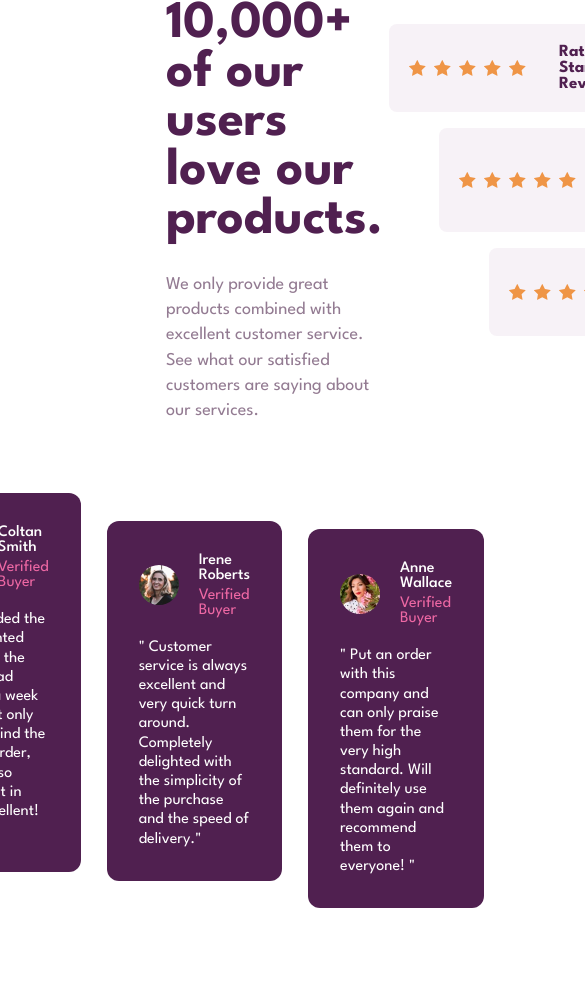
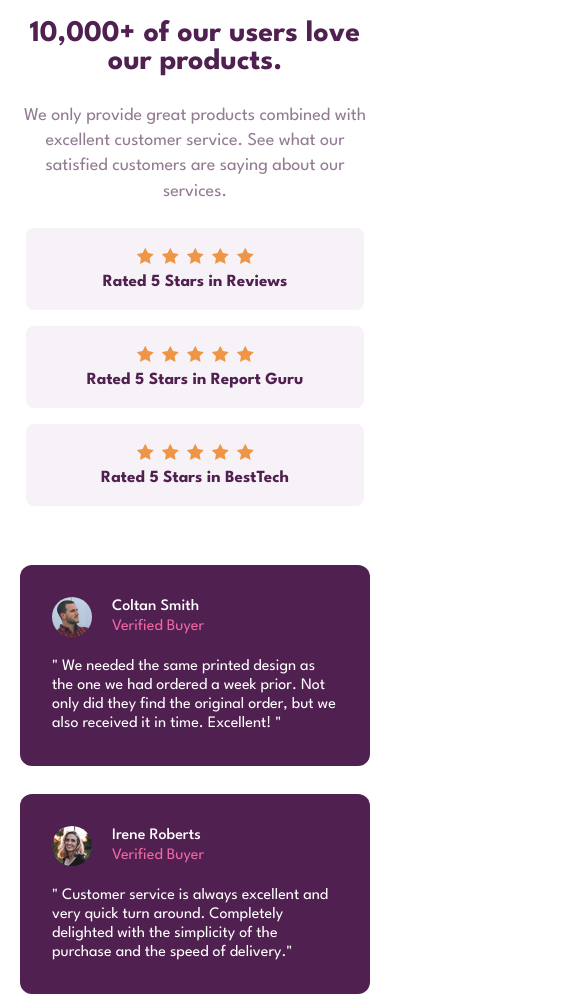
Before and after one commit to yagnik0/Social-Proof-Section, a plain HTML site: page index.html in a window 390 px wide. Shown: the top 997 px of the page, 585 px wide, since content can reach past the window. Before the commit the page ends 908 px from the top, so only its background shows below. Drawn offline with Linux system fonts and the light colour scheme.

Commit message:
third commit

```diff
--- a/style.css
+++ b/style.css
@@ -21,7 +21,7 @@ body {
 }
 
 .container {
-    padding: 0 16.6rem;
+    padding: 0 16.6rem 8rem;
 }
 
 .flex-info, .flex-content{
@@ -125,6 +125,7 @@ body {
 
 .boxes-para {
     line-height: 1.2;
+    font-size: 1.6rem;
 }
 
 .boxes:nth-child(2) {
@@ -134,3 +135,39 @@ body {
 .boxes:nth-child(3) {
     transform: translateY(36px);
 }
+
+
+@media (max-width:35rem) {
+
+    .container {
+        padding: 2rem;
+    }
+
+    .flex-info, .flex-content{
+        display: flex;
+        justify-content: center;
+        flex-direction: column;
+        text-align: center;
+    }
+
+    .box-flex {
+        display: flex;
+        flex-direction: column;
+        gap: 1rem;
+    }
+
+    .box-flex:nth-child(2), .box-flex:nth-child(3) {
+        transform: translateX(0px);
+    }
+
+    .head-style {
+        font-size: 3rem;
+    }
+
+    .grid-3-col{
+        grid-template-columns: 1fr;
+        margin-top: 3.5rem;
+        gap: 1rem;
+        margin-bottom: 3rem;
+    }
+}
```
